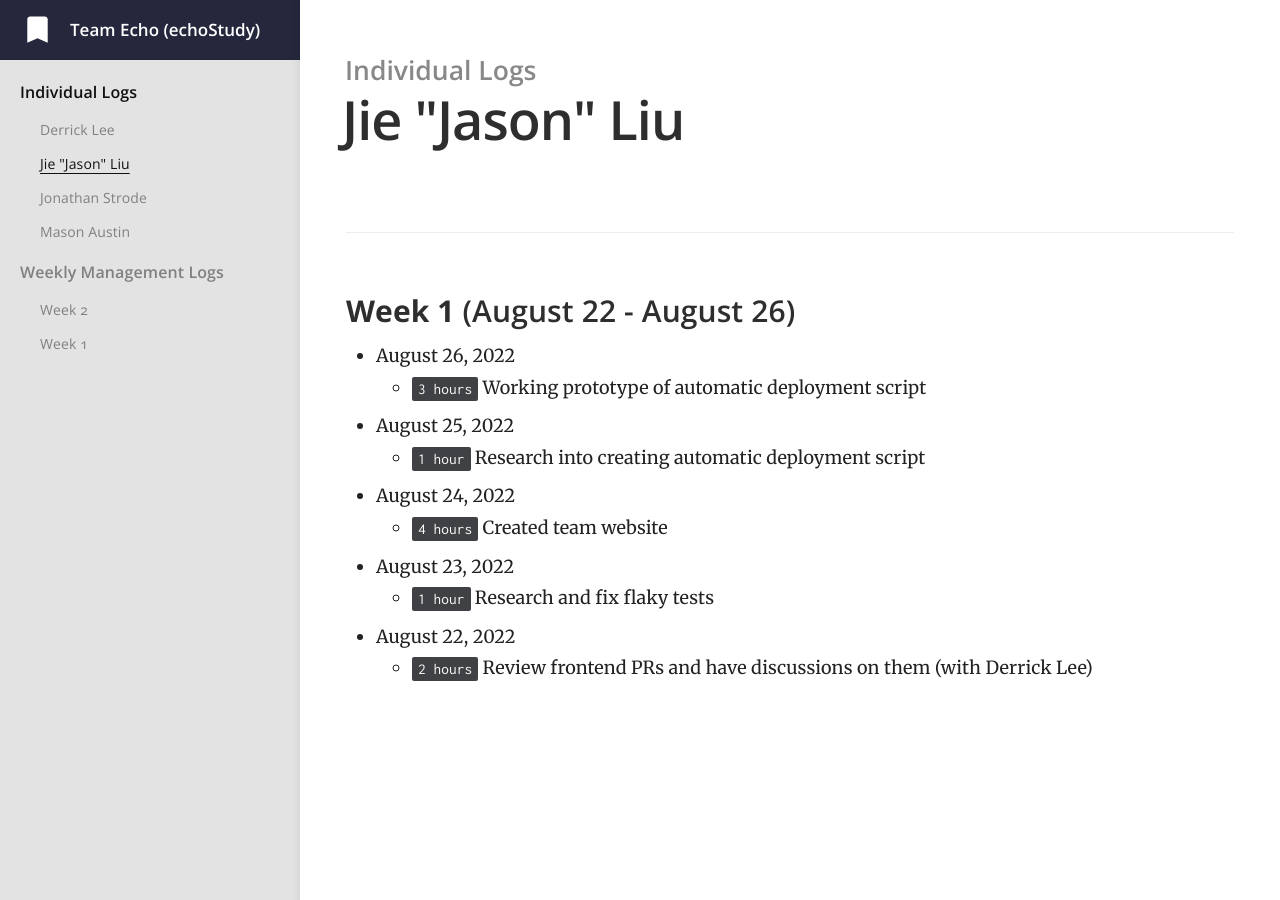
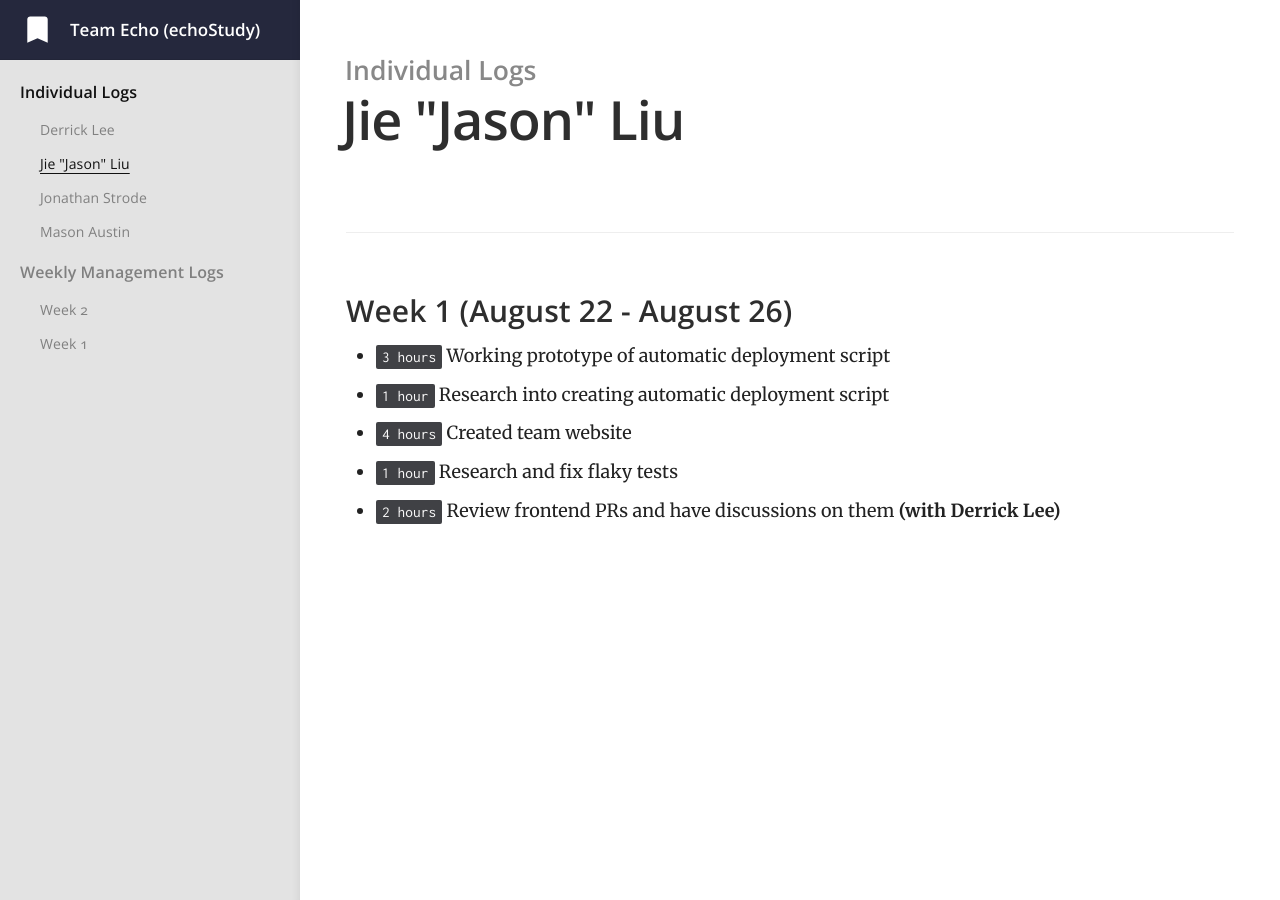
Before and after one commit to jiejasonliu/team-echo-site, a Jekyll site: the page built from _docs/individual-logs/jiejasonliu-logs.md, in a window 1280 px wide. Built offline with Jekyll 4.4.1, drawn with Linux system fonts in a browser that asks for light colours.

Commit message:
refactor: improve formatting and remove unneeded dates

```diff
--- a/_docs/individual-logs/jiejasonliu-logs.md
+++ b/_docs/individual-logs/jiejasonliu-logs.md
@@ -4,18 +4,9 @@ category: Individual Logs
 order: 3
 ---
 
-### **Week 1** (August 22 - August 26)
-  * August 26, 2022
-    - `3 hours` Working prototype of automatic deployment script
-
-  * August 25, 2022
-    - `1 hour` Research into creating automatic deployment script
-
-  * August 24, 2022
-    - `4 hours` Created team website
-
-  * August 23, 2022
-    - `1 hour` Research and fix flaky tests
-
-  * August 22, 2022
-    - `2 hours` Review frontend PRs and have discussions on them (with Derrick Lee)
+### Week 1 (August 22 - August 26)
+  - `3 hours` Working prototype of automatic deployment script
+  - `1 hour`  Research into creating automatic deployment script
+  - `4 hours` Created team website
+  - `1 hour`  Research and fix flaky tests
+  - `2 hours` Review frontend PRs and have discussions on them **(with Derrick Lee)**
```
